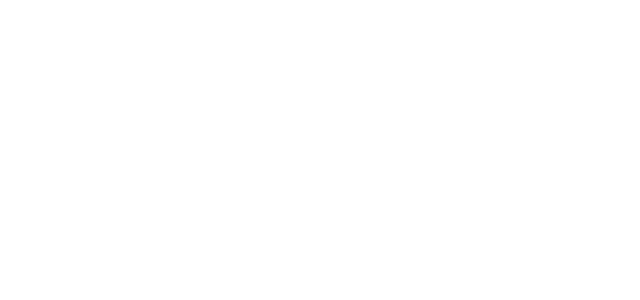
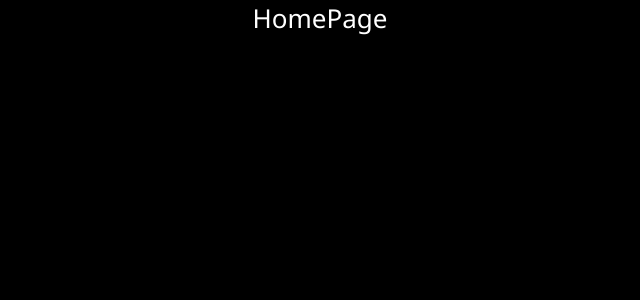
Before and after one commit to amitsevda2303/xClone, a React (Create React App) app in the folder frontend/: page /home in a window 1280 px wide. Before the commit this address had no page. Shown: the top 300 px of the page, without its empty margins (320-960 px from the left). Built offline with nearby package versions, Linux system fonts and the light colour scheme.

Commit message:
navigate to homePage

```diff
--- a/frontend/src/App.js
+++ b/frontend/src/App.js
@@ -1,4 +1,5 @@
 import './App.css';
+import HomePage from './components/HomePage';
 import Signup from './components/Signup';
 import {Routes,Route} from "react-router-dom"
 import {BrowserRouter } from "react-router-dom"
@@ -13,6 +14,7 @@
 
         <Routes>
           <Route exact path='/' element={<Signup/>}/>
+          <Route exact path='/home' element={<HomePage/>}/>
           {/* <Route exact path='/login' element={<Login/>}/> */}
         </Routes>
       </header>
--- a/frontend/src/components/HomePage.jsx
+++ b/frontend/src/components/HomePage.jsx
@@ -2,7 +2,7 @@
 
 const HomePage = () => {
   return (
-    <div>HomePage</div>
+    <div style={{width:"100vw",height:"100vh",backgroundColor:"black",color:"white"}}>HomePage</div>
   )
 }
 
--- a/frontend/src/components/Steps/Step4.jsx
+++ b/frontend/src/components/Steps/Step4.jsx
@@ -3,8 +3,10 @@
 import { Mycontext } from "../../context/Mycontext";
 import svg from "../../assets/svg.svg";
 import EditModal from "../EditModal";
+import { useNavigate } from "react-router-dom";
 
 const Step4 = () => {
+  const navigate = useNavigate()
   const {
     loading2,
     closeModal,
@@ -122,11 +124,17 @@
     });
 
     const response = await result.json();
-    const token = response.authToken
-    localStorage.setItem("User",token)
-    console.log(response);
 
-    setUserDetails({})
+    if (response.success) {
+      const token = response.authToken
+      localStorage.setItem("User",token)
+      navigate("/home")
+      closeModal()
+      setUserDetails({})
+    }else {
+      console.log("PLease login with correcrt credentials");
+    }
+
 
   };
 
```
